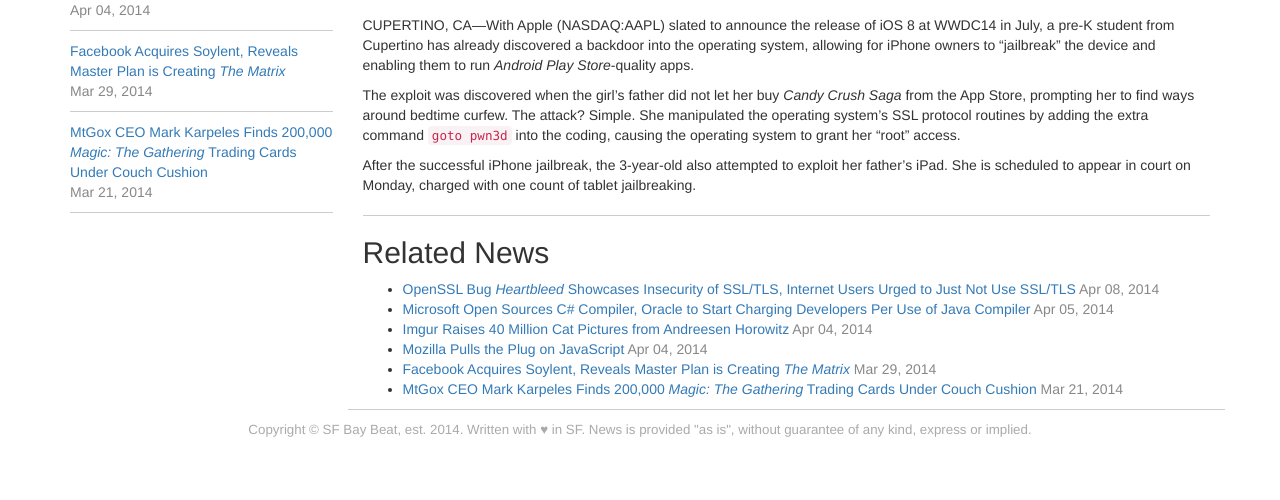
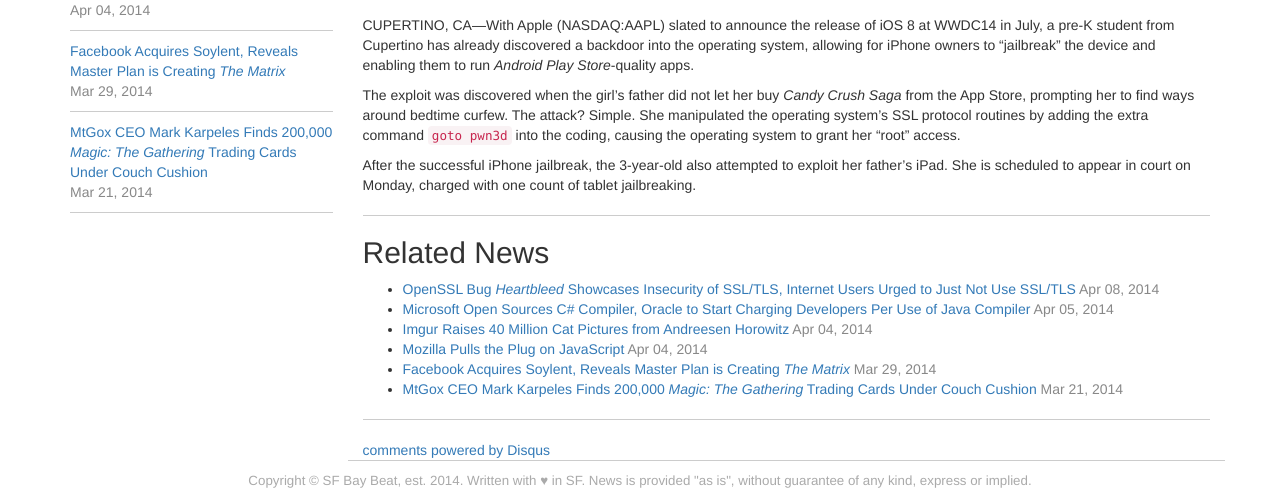
Before and after one commit to strong-code/sfbaybeat.github.io, a Jekyll site: the page built from _posts/2014-04-06-3-year-old-kid-writes-jailbreak-exploit-for-ios-8.md, in a window 1280 px wide. Shown: the part 620-1120 px from the top of the page. Built offline with Jekyll 4.4.1, drawn with Linux system fonts in a browser that asks for light colours; nearby versions of some CDN libraries; comment, search, counter and statistics services are not loaded; before the commit the page ends 1069 px from its top, so only the background shows below that.

Commit message:
add obnoxious social media

```diff
--- a/_layouts/post.html
+++ b/_layouts/post.html
@@ -28,6 +28,16 @@
             {% endif %}
             {% capture repl %}<p><span class="dateline" itemprop="dateline">{{ page.dateline }}</span>{% endcapture %}
             {{ content | replace_first: "<p>", repl }}
+            <!-- AddThis Button BEGIN -->
+            <div class="addthis_toolbox addthis_default_style ">
+            <a class="addthis_button_facebook_like" fb:like:layout="button_count"></a>
+            <a class="addthis_button_tweet"></a>
+            <a class="addthis_button_pinterest_pinit" pi:pinit:layout="horizontal"></a>
+            <a class="addthis_counter addthis_pill_style"></a>
+            </div>
+            <script type="text/javascript">var addthis_config = {"data_track_addressbar":true};</script>
+            <script type="text/javascript" src="//s7.addthis.com/js/300/addthis_widget.js#pubid=ra-534410004b7c3ebc"></script>
+            <!-- AddThis Button END -->
             <hr>
             <h2>Related News</h2>
             <ul>
@@ -40,6 +50,18 @@
                 {% endif %}
             {% endfor %}
             </ul>
+            <hr>
+            <div id="disqus_thread"></div>
+            <script type="text/javascript">
+                var disqus_shortname = 'sfbaybeat'; // required: replace example with your forum shortname
+                (function() {
+                    var dsq = document.createElement('script'); dsq.type = 'text/javascript'; dsq.async = true;
+                    dsq.src = '//' + disqus_shortname + '.disqus.com/embed.js';
+                    (document.getElementsByTagName('head')[0] || document.getElementsByTagName('body')[0]).appendChild(dsq);
+                })();
+            </script>
+            <noscript>Please enable JavaScript to view the <a href="http://disqus.com/?ref_noscript">comments powered by Disqus.</a></noscript>
+            <a href="http://disqus.com" class="dsq-brlink">comments powered by <span class="logo-disqus">Disqus</span></a>
         </div>
     </article>
 </div>
```
